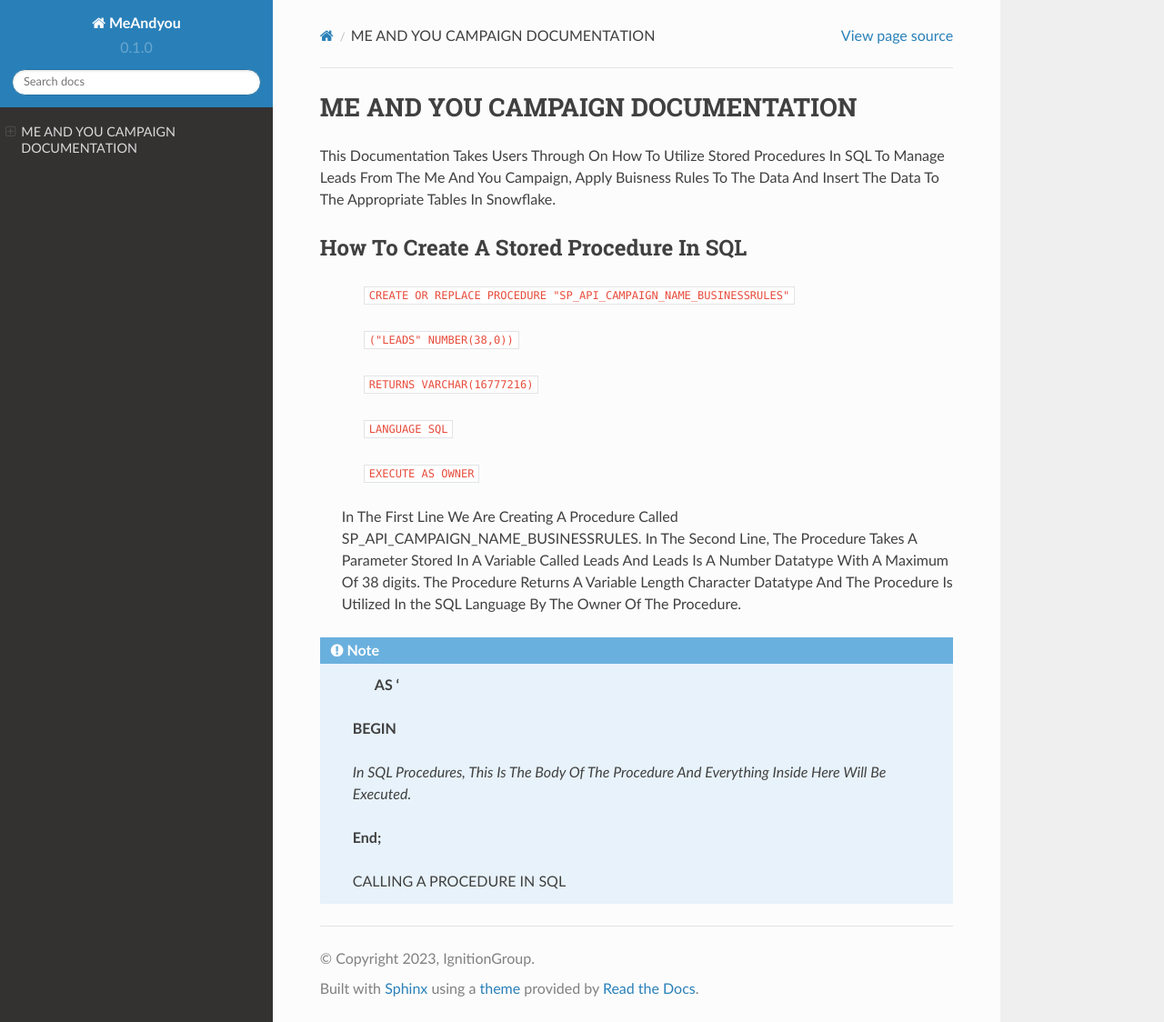
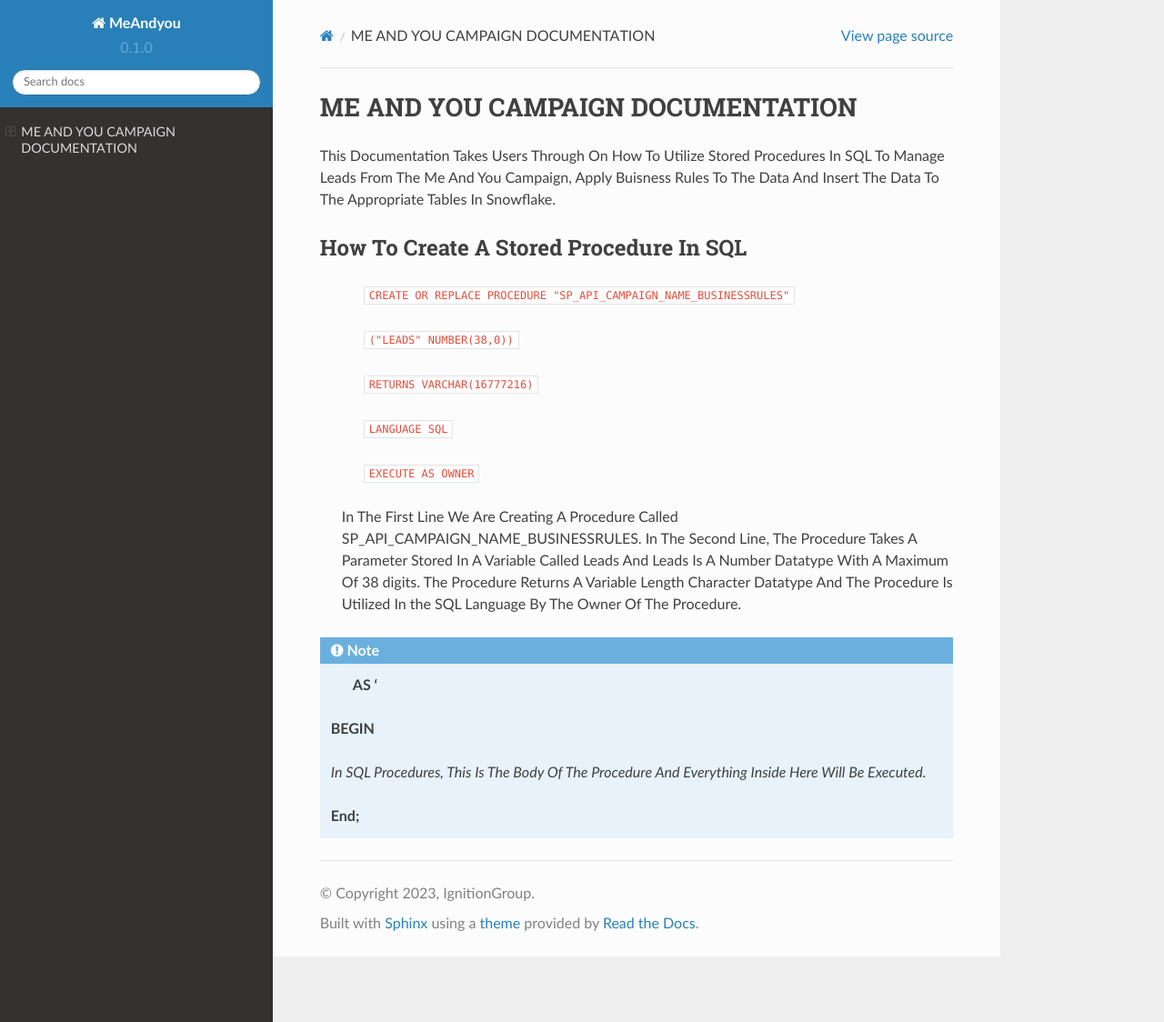
Before and after one commit to MPILOGUM114/MeAndYou, a Sphinx documentation site: the page built from docs/source/index.rst, in a window 1280 px wide and 1124 px high. Shown: the whole window at 91% size. Built offline with Sphinx 7.4.7 and the Read the Docs theme 2.0.0, drawn with Linux system fonts in a browser that asks for light colours.

Commit message:
Update index.rst

```diff
--- a/docs/source/index.rst
+++ b/docs/source/index.rst
@@ -33,9 +33,3 @@
   *In SQL Procedures, This Is The Body Of The Procedure And Everything Inside Here Will Be Executed.*
 
   **End;**
-
-
-
-
-  CALLING A PROCEDURE IN SQL
- ---------------------------
```
